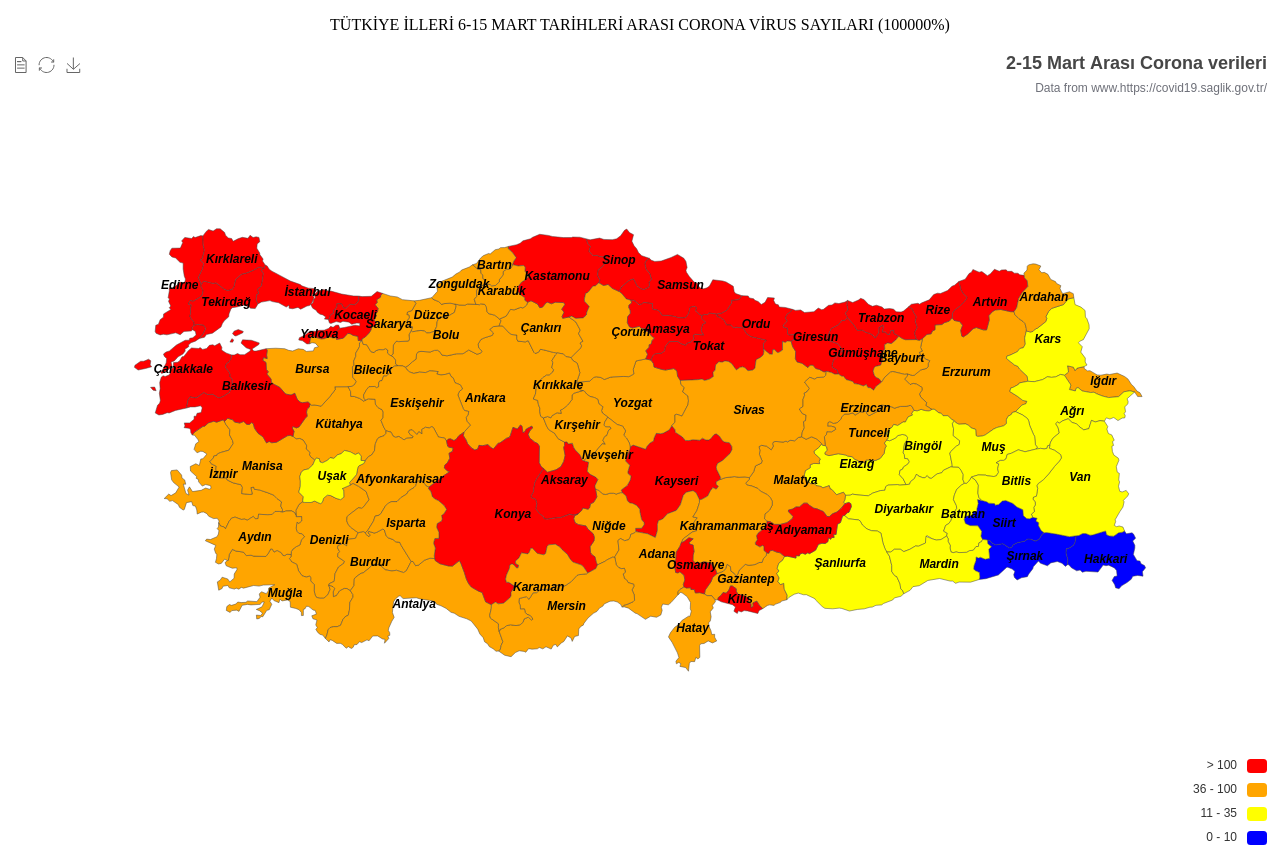
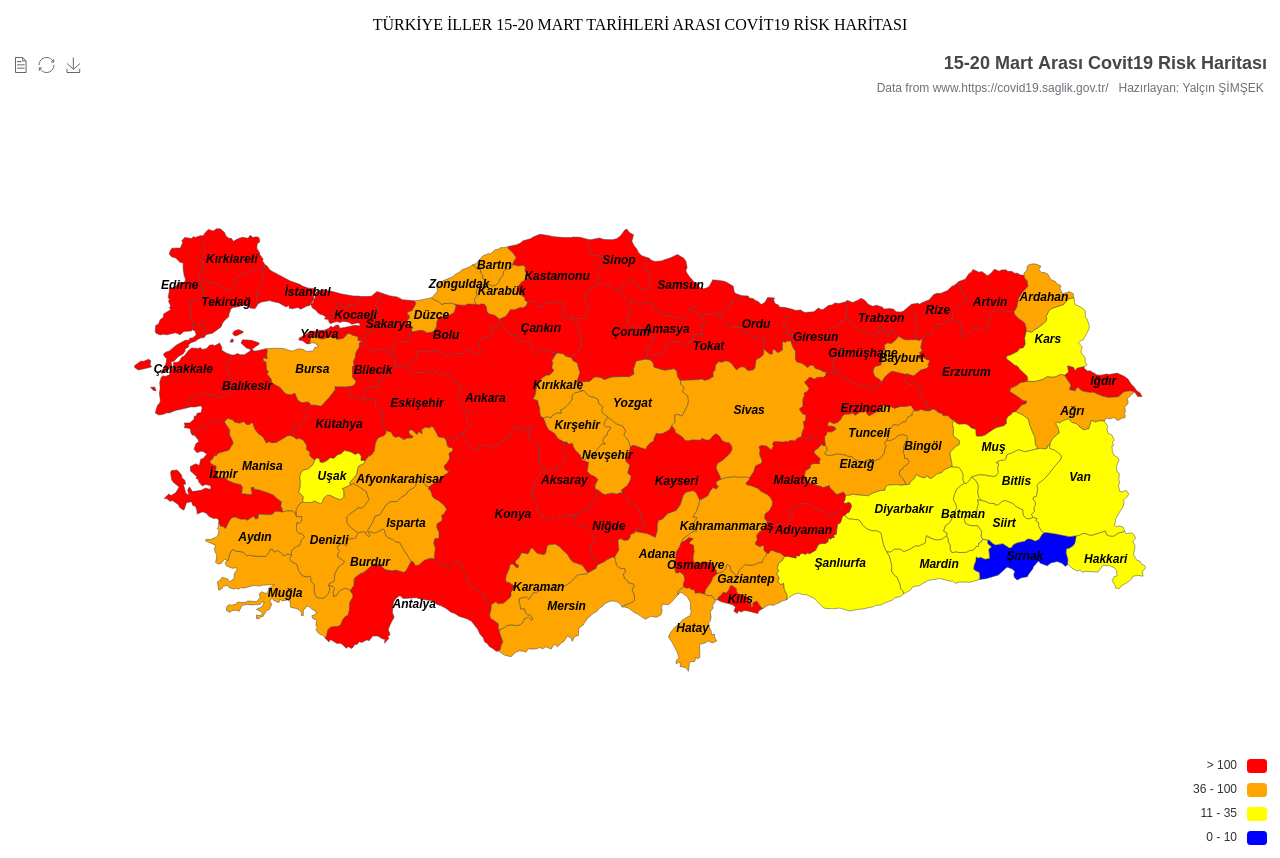
Before and after one commit to ysimsek19/grafikcalismasi, a plain HTML site: page index.html in a window 1280 px wide. Drawn offline with Linux system fonts and the light colour scheme.

Commit message:
risk tablosu güncellendi

```diff
--- a/index.html
+++ b/index.html
@@ -2,7 +2,7 @@
 <html>
 <body>
 
-   <p style="text-align: center;"> TÜTKİYE İLLERİ 6-15 MART TARİHLERİ ARASI CORONA VİRUS SAYILARI (100000%)</p>
+   <p style="text-align: center;"> TÜRKİYE İLLER 15-20  MART TARİHLERİ ARASI COVİT19 RİSK HARİTASI</p>
 <div id="deneme" style="width: 100%; height: 800px;" ></div>
 
 
@@ -10,7 +10,9 @@
 
 <script src="jquery-3.5.1.min.js"></script>
 <script src="echarts.min.js"></script>
-<script src="main.js"></script>
+
+<script src="mainn.js"></script>
+
 
 
 </body>
--- /dev/null
+++ b/mainn.js
@@ -0,0 +1,183 @@
+var myChart = echarts.init(document.getElementById('deneme'));
+
+myChart.showLoading();
+
+$.get("/turkey.json", function (turkeyJson) {
+    myChart.hideLoading();
+
+    echarts.registerMap('turkey', turkeyJson, {
+
+
+    });
+    option = {
+        title: {
+            text: '15-20 Mart Arası Covit19 Risk Haritası',
+            subtext: 'Data from www.https://covid19.saglik.gov.tr/   Hazırlayan: Yalçın ŞİMŞEK ',
+            sublink: 'https://saglik.gov.tr/',
+            left: 'right'
+        },
+        tooltip: { //popap ayarı
+            trigger: 'item',
+            showDelay: 0,
+            transitionDuration: 0.2,
+            formatter: function (params) {
+                var value = (params.value + '').split('.');
+                value = value[0].replace(/(\d{1,3})(?=(?:\d{3})+(?!\d))/g, '$1,');
+                return params.seriesName + '<br/>' + params.name + ': ' + value;
+            }
+        },
+        visualMap: {
+            type: 'piecewise',
+            left: 'right',
+            pieces: [
+                {
+                    min: 100,
+                    color: 'red',
+
+                },
+                {
+                    min: 36,
+                    max: 100,
+                    color: 'orange'
+                },
+                {
+                    min: 11,
+                    max: 35,
+                    color: 'yellow'
+                },
+                {
+                    min: 0,
+                    max: 10,
+                    color: 'blue'
+                }
+            ],
+
+
+
+        },
+        toolbox: {
+            show: true,
+            //orient: 'vertical',
+            left: 'left',
+            top: 'top',
+            feature: {
+                dataView: {readOnly: true},
+                restore: {},
+                saveAsImage: {}
+            }
+        },
+        series: [
+            {
+                name: '100000% İl de görülen corona sayısı',
+                type: 'map',
+                roam: false,
+                map: 'turkey',
+
+                    label: {
+                        show: true,
+                        fontStyle:'italic',
+                        fontWeight:'bold'
+                    },
+
+
+
+                data:[
+                    {name: 'Adana', value: 61.58},
+                    {name: 'Adıyaman', value: 169.81},
+                    {name: 'Afyonkarahisar', value: 47.36},
+                    {name: 'Ağrı', value: 41.46},
+                    {name: 'Amasya', value: 194.04},
+                    {name: 'Ankara', value: 107.99},
+                    {name: 'Antalya', value: 119.18},
+                    {name: 'Artvin', value: 113.86},
+                    {name: 'Aydın', value: 69.07},
+                    {name: 'Balıkesir', value: 288.16},
+                    {name: 'Bilecik', value: 114.30},
+                    {name: 'Bingöl', value: 47.56},
+                    {name: 'Bitlis', value: 23.08},
+                    {name: 'Bolu', value: 100.38},
+                    {name: 'Burdur', value: 72.26},
+                    {name: 'Bursa', value: 97.14},
+                    {name: 'Çanakkale', value: 202.75},
+                    {name: 'Çankırı', value: 122.64},
+                    {name: 'Çorum', value: 138.65, label: {
+                        rich: {
+                            start1: {
+                                backgroundColor: {
+                                    image:"image/3.png"},
+                                width: 35,
+                                height: 30,
+                                align: 'right' }},
+                        formatter: function(value) { return '{start1|} Çorum';
+                        }}},
+                    {name: 'Denizli', value: 49.38},
+                    {name: 'Diyarbakır', value: 18.78},
+                    {name: 'Edirne', value: 219.49},
+                    {name: 'Elazığ', value: 80.11},
+                    {name: 'Erzincan', value: 124.13},
+                    {name: 'Erzurum', value: 472.40},
+                    {name: 'Eskişehir', value: 116.56},
+                    {name: 'Gaziantep', value: 87.33},
+                    {name: 'Giresun', value: 356.35},
+                    {name: 'Gümüşhane', value: 105.15},
+                    {name: 'Hakkari', value: 15.69},
+                    {name: 'Hatay', value: 61.77},
+                    {name: 'Isparta', value: 74.49},
+                    {name: 'Mersin', value: 80.70},
+                    {name: 'İstanbul', value: 251.12},
+                    {name: 'İzmir', value: 111.41},
+                    {name: 'Kars', value: 30.53},
+                    {name: 'Kastamonu', value: 197.41},
+                    {name: 'Kayseri', value: 196.07},
+                    {name: 'Kırklareli', value: 155.09},
+                    {name: 'Kırşehir', value: 61.31},
+                    {name: 'Kocaeli', value: 176.39},
+                    {name: 'Konya', value: 252.18},
+                    {name: 'Kütahya', value: 111.33},
+                    {name: 'Malatya', value: 140.54},
+                    {name: 'Manisa', value: 64.66},
+                    {name: 'Kahramanmaraş', value: 67.37},
+                    {name: 'Mardin', value: 17.08},
+                    {name: 'Muğla', value: 92.33},
+                    {name: 'Muş', value: 21.16},
+                    {name: 'Nevşehir', value: 79.35},
+                    {name: 'Niğde', value: 104.40},
+                    {name: 'Ordu', value: 258.87},
+                    {name: 'Rize', value: 202.41},
+                    {name: 'Sakarya', value: 124.49},
+                    {name: 'Samsun', value: 508.97},
+                    {name: 'Siirt', value: 14.20},
+                    {name: 'Sinop', value: 309.06},
+                    {name: 'Sivas', value: 55.83},
+                    {name: 'Tekirdağ', value: 168.26},
+                    {name: 'Tokat', value: 248.72},
+                    {name: 'Trabzon', value: 246.95},
+                    {name: 'Tunceli', value: 63.52},
+                    {name: 'Şanlıurfa', value: 18.30},
+                    {name: 'Uşak', value: 19.49},
+                    {name: 'Van', value: 27.41},
+                    {name: 'Yozgat', value: 92.82},
+                    {name: 'Zonguldak', value: 81.02},
+                    {name: 'Aksaray', value: 214.42},
+                    {name: 'Bayburt', value: 74.47},
+                    {name: 'Karaman', value: 89.44},
+                    {name: 'Kırıkkale', value: 73.91},
+                    {name: 'Batman', value: 28.54},
+                    {name: 'Şırnak', value: 8.18},
+                    {name: 'Bartın', value: 76.89},
+                    {name: 'Ardahan', value: 86.31},
+                    {name: 'Iğdır', value: 107.30},
+                    {name: 'Yalova', value: 275.31},
+                    {name: 'Karabük', value: 84.15},
+                    {name: 'Kilis', value: 258.42},
+                    {name: 'Osmaniye', value: 198.52},
+                    {name: 'Düzce', value: 95.28}
+
+                ]
+            }
+        ]
+    };
+
+    myChart.setOption(option);
+});
+//chartliexample0.setOption(option);
```
